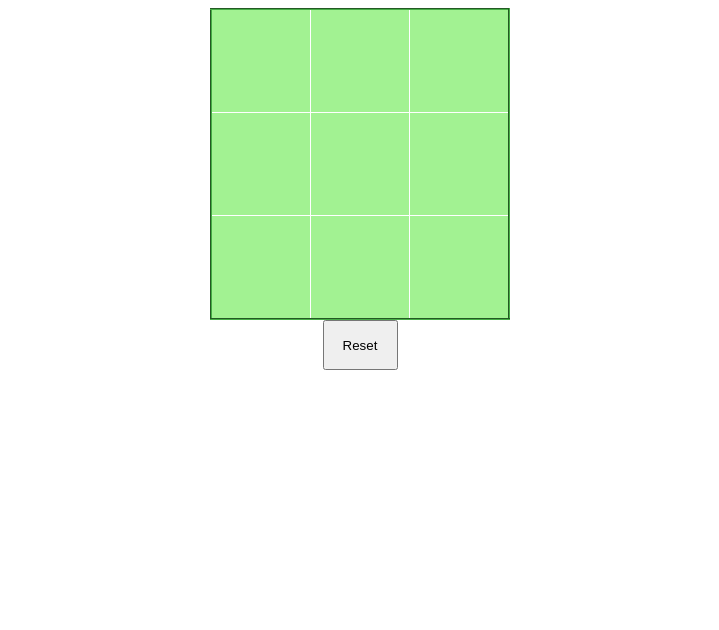
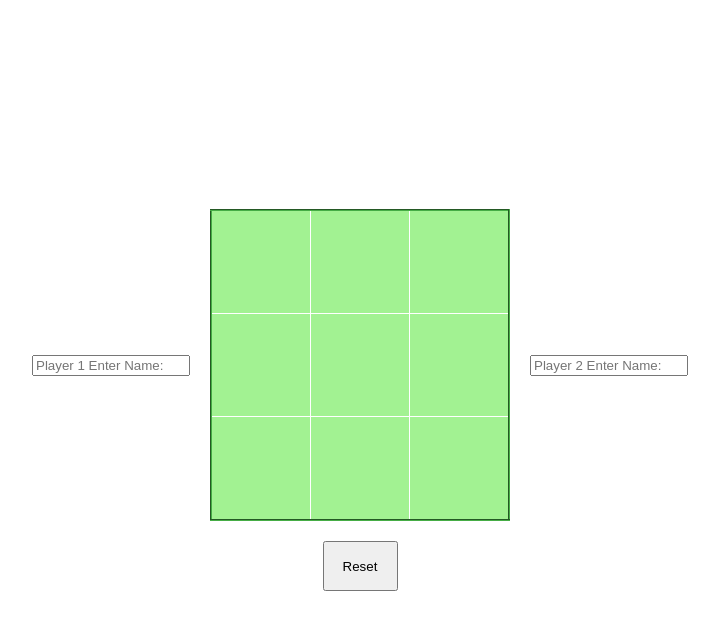
Before and after one commit to snooze26/ticTacToeJavscript, a plain HTML site: page index.html in a window 1280 px wide. Shown: the whole page, without its empty margins (280-999 px from the left). Drawn offline with Linux system fonts and the light colour scheme.

Commit message:
add input buttons

```diff
--- a/index.html
+++ b/index.html
@@ -8,12 +8,16 @@
     <title>Tic Tac Toe</title>
 </head>
 <body>
-
-    <table id="gameBoard">
-
-    </table>
+    <div id="gameContainer">
+        <input type="text" id="name1" placeholder="Player 1 Enter Name: ">
+        <table id="gameBoard">
+        </table>
+        <input type="text" id="name2" placeholder="Player 2 Enter Name: ">
+    </div>
 
     <button id="resetBtn">Reset</button>
 
+
+
 </body>
 </html>
--- a/styles.css
+++ b/styles.css
@@ -2,6 +2,15 @@ body{
     display: flex;
     flex-direction: column;
     align-items: center;
+    justify-content: center;
+    height: 100vh;
+    margin: 0;
+}
+
+#gameContainer{
+    display: flex;
+    align-items: center;
+    gap: 20px;
 }
 
 #gameBoard {
@@ -29,4 +38,9 @@ body{
     box-sizing: border-box;
     width: 75px;
     height: 50px;
+    margin-top: 20px;
 }
+
+#name1, #name2{
+    width: 150px;
+}
```
